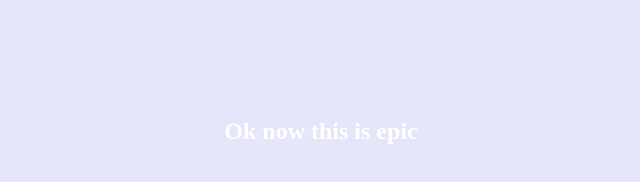
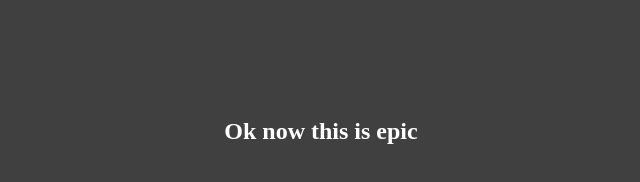
Before and after one commit to Zecradox/Firebot, a plain HTML site: page index.html in a window 1280 px wide. Shown: the whole page, without its empty margins (319-959 px from the left). Drawn offline with Linux system fonts and the light colour scheme.

Commit message:
Update index.html

```diff
--- a/index.html
+++ b/index.html
@@ -5,7 +5,7 @@
   <link href="https://fonts.googleapis.com/css?family=Roboto+Mono" rel="stylesheet">
 </head>
 <center>
-  <body bgcolor="#E6E6FA">
+  <body bgcolor="#404040">
     <br>
     <br>
     <br>
```
